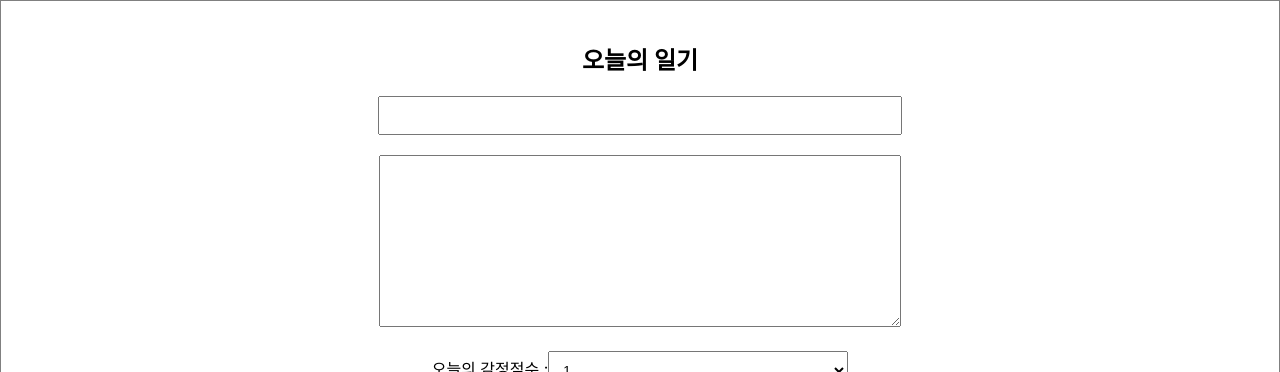
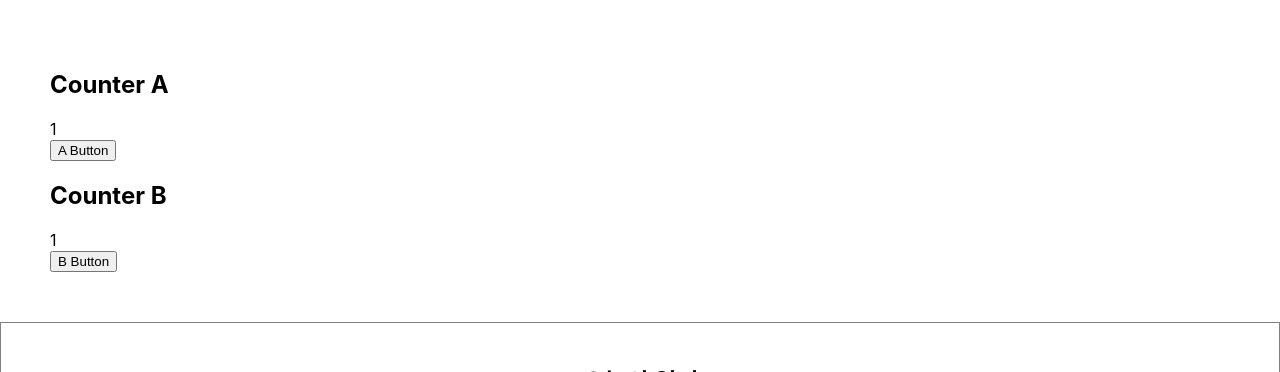
Before and after one commit to devuming/ex_JS, a React (Create React App) app in the folder simple_diary/: page / in a window 1280 px wide. Shown: the top 372 px of the page. Built offline with nearby package versions, Linux system fonts and the light colour scheme; no server answers; the HTML template or start-up script is replaced by a standard one.

Commit message:
2023.04.18 - React.memo 학습

```diff
--- a/simple_diary/src/App.js
+++ b/simple_diary/src/App.js
@@ -2,6 +2,7 @@
 import "./App.css";
 import DiaryEditor from "./DiaryEditor";
 import DiaryList from "./DiaryList";
+import OptimizeText from "./OptimizeText";
 
 function App() {
   const [data, setData] = useState([]);
@@ -64,8 +65,6 @@
   };
 
   const getDiaryAnalysis = useMemo(() => {
-    console.log("일기 분석 시작");
-
     const goodCount = data.filter((it) => it.emotion >= 3).length;
     const badCount = data.length - goodCount;
     const goodRatio = (goodCount / badCount) * 100;
@@ -76,6 +75,7 @@
 
   return (
     <div className="App">
+      <OptimizeText />
       <DiaryEditor onCreate={onCreate} />
       <div>전체 일기 : {data.length}</div>
       <div>기분 좋은 일기 : {goodCount}</div>
--- /dev/null
+++ b/simple_diary/src/OptimizeText.js
@@ -0,0 +1,46 @@
+import React, { useState, useEffect } from "react";
+
+const CounterA = React.memo(({ count }) => {
+  useEffect(() => {
+    console.log(`Update :: Count A : ${count}`);
+  });
+  return <div>{count}</div>;
+});
+
+const areEqual = (prevProps, nextProps) => {
+  if (prevProps.obj.count === nextProps.obj.count) {
+    // nextProps가 prevProps와 동일한 값 -> 리렌더 X
+    return true;
+  }
+  return false; // 다른값->리렌더
+};
+
+const CounterB = React.memo(({ obj }) => {
+  useEffect(() => {
+    console.log(`Update :: Count B : ${obj.count}`);
+  });
+  return <div>{obj.count}</div>;
+}, areEqual); // 비교함수 전달
+
+const OptimizeText = () => {
+  const [count, setCount] = useState(1);
+  const [obj, setObj] = useState({
+    count: 1,
+  });
+  return (
+    <div style={{ padding: 50 }}>
+      <div>
+        <h2>Counter A</h2>
+        <CounterA count={count} />
+        <button onClick={() => setCount(count)}>A Button</button>
+      </div>
+      <div>
+        <h2>Counter B</h2>
+        <CounterB obj={obj} />
+        <button onClick={() => setObj({ count: obj.count })}>B Button</button>
+      </div>
+    </div>
+  );
+};
+
+export default OptimizeText;
```
